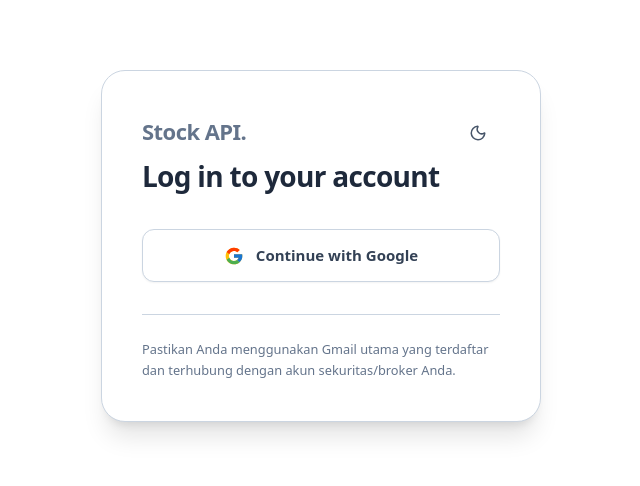
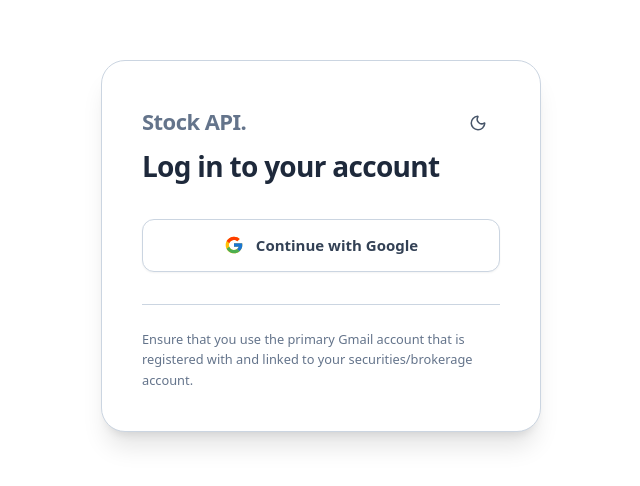
Before and after one commit to marchelrn/stock_aggregator, a React (Vite) app in the folder frontend/: page /login in a window 1280 px wide. Shown: the part 154-640 px from the top of the page, without its empty margins (319-959 px from the left). Built offline with nearby package versions, Linux system fonts and the light colour scheme; no server answers.

Commit message:
chore(login): translate Gmail account guidance into English

```diff
--- a/frontend/src/pages/LoginPage.tsx
+++ b/frontend/src/pages/LoginPage.tsx
@@ -107,8 +107,7 @@ export default function LoginPage() {
         <div className="mt-8 pt-6 border-t border-slate-300">
           <div className="flex items-start gap-3 text-[16px] text-slate-500 leading-relaxed">
             <small>
-              Pastikan Anda menggunakan Gmail utama yang terdaftar dan terhubung dengan akun
-              sekuritas/broker Anda.
+              Ensure that you use the primary Gmail account that is registered with and linked to your securities/brokerage account.
             </small>
           </div>
         </div>
```
